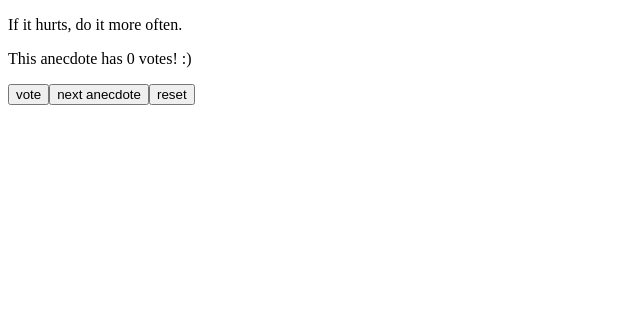
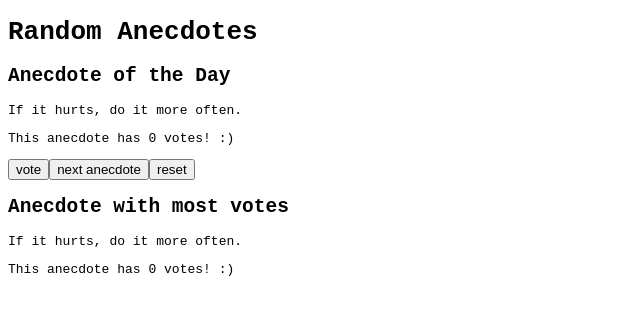
Before and after one commit to adelicia-js/fullstackopen-exercises, a React (Create React App) app in the folder part1/anecdotes/: page / in a window 1280 px wide. Shown: the top 312 px of the page, without its empty margins (0-640 px from the left). Built offline with nearby package versions, Linux system fonts and the light colour scheme.

Commit message:
part 1.14, needs refactoring

```diff
--- a/part1/anecdotes/src/App.js
+++ b/part1/anecdotes/src/App.js
@@ -1,7 +1,6 @@
 import { useState } from "react";
 
 const App = () => {
-
   const anecdotes = [
     "If it hurts, do it more often.",
     "Adding manpower to a late software project makes it later!",
@@ -14,40 +13,59 @@ const App = () => {
   ];
 
   const [selected, setSelected] = useState(0);
-  const [votes, setVotes] = useState([0,0,0,0,0,0,0,0]);
+  const emptyArr = new Array(anecdotes.length).fill(0);
+  const [votes, setVotes] = useState(emptyArr);
+  const [maxVotes, setMaxVotes] = useState(0);
   const copy = [...votes];
 
-  console.log('anecdote number: ', selected + '\nvotes count: ' + votes);
+  console.log(
+    "anecdote number: ",
+    selected,
+    "\nvotes count: ",
+    votes,
+    "\nmax votes: ",
+    maxVotes
+  );
 
-  const ranNum = (min,max) => {
-    return Math.floor(Math.random() * (max-min)) + min;
-  }
 
   const ranAnec = () => {
-    const anec = ranNum(0, anecdotes.length);
-    console.log(anecdotes.length);
+    const anec = Math.floor(Math.random() * anecdotes.length);
     setSelected(anec);
-  }
+  };
 
   const updateVote = () => {
     copy[selected] += 1;
-    setVotes(copy);
-    console.log('copy..',copy)
-    console.log('updated points...',votes);
-  }
+    if (copy[selected] > copy[maxVotes]) {
+      setMaxVotes(selected);
+      setVotes(copy);
+    } else {
+      setVotes(copy);
+    }
+    console.log("copy..", copy);
+    console.log("updated points...", votes);
+  };
 
   const reset = () => {
     setSelected(0);
-    setVotes([0,0,0,0,0,0,0,0]);
-  }
+    setVotes(emptyArr);
+  };
 
   return (
-    <div>
-      <p id='anecdote'>{anecdotes[selected]}</p>
-      <p>This anecdote has {votes[selected]} votes! :{')'}</p>
+    <div style={{ fontFamily: "monospace" }}>
+      <h1>Random Anecdotes</h1>
+      <h2>Anecdote of the Day</h2>
+      <p id="anecdote">{anecdotes[selected]}</p>
+      <p>
+        This anecdote has {votes[selected]} votes! :{")"}
+      </p>
       <button onClick={updateVote}>vote</button>
       <button onClick={ranAnec}>next anecdote</button>
       <button onClick={reset}>reset</button>
+      <h2>Anecdote with most votes</h2>
+      <p>{anecdotes[maxVotes]}</p>
+      <p>
+        This anecdote has {votes[maxVotes]} votes! :{")"}
+      </p>
     </div>
   );
 };
```
